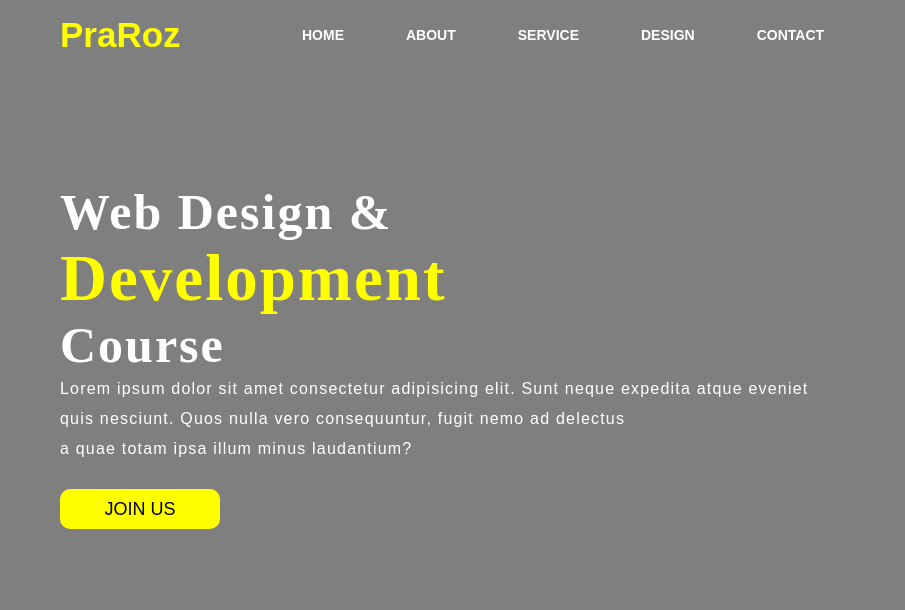
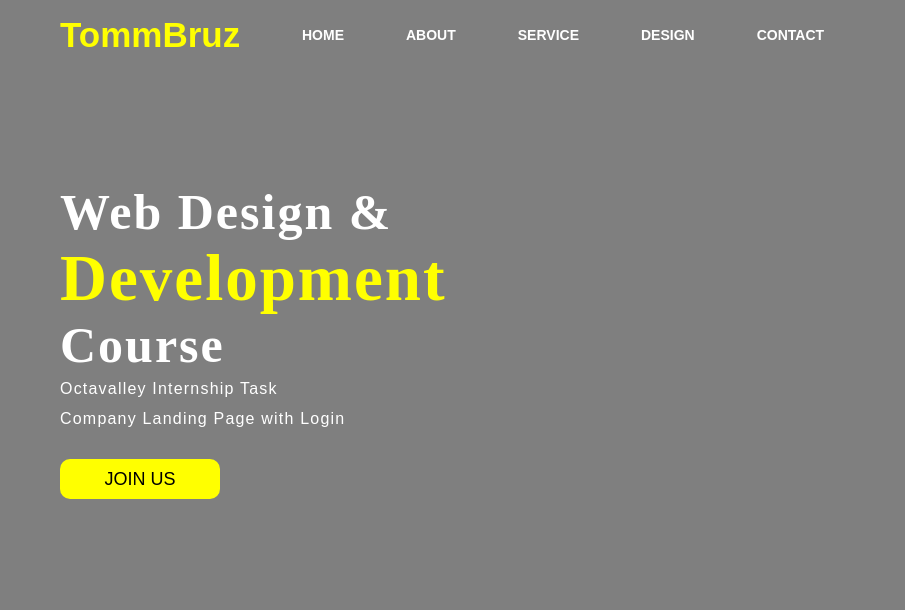
Before and after one commit to MATHUMITHAV/Octovalley_Internship_Task, a plain HTML site: page index.html in a window 1280 px wide. Shown: the full height of the page, 0-905 px from the left. Drawn offline with nearby package versions, Linux system fonts and the light colour scheme.

Commit message:
Update index.html

```diff
--- a/index.html
+++ b/index.html
@@ -9,7 +9,7 @@
     <div class="main">
         <div class="navbar">
             <div class="icon">
-                <h2 class="logo">PraRoz</h2>
+                <h2 class="logo">TommBruz</h2>
             </div>
 
             <div class="menu">
@@ -30,9 +30,8 @@
         </div>
         <div class="content">
             <h1>Web Design & <br><span>Development</span> <br>Course</h1>
-            <p class="par">Lorem ipsum dolor sit amet consectetur adipisicing elit. Sunt neque
-                 expedita atque eveniet <br> quis nesciunt. Quos nulla vero consequuntur, fugit nemo ad delectus
-                <br> a quae totam ipsa illum minus laudantium?</p>
+            <p class="par">Octavalley Internship Task<br> Company Landing Page with Login
+                <br> </p>
 
                 <button class="cn"><a href="#">JOIN US</a></button>
 
```
